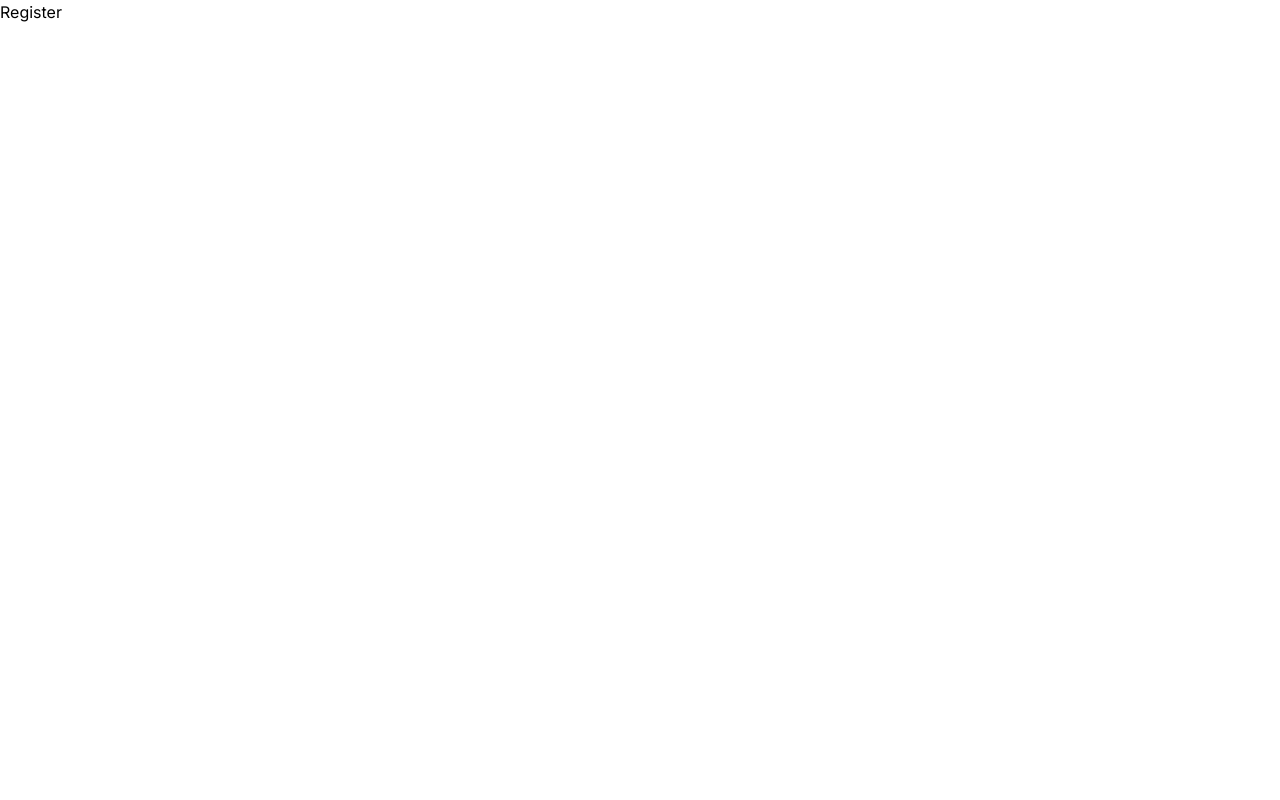
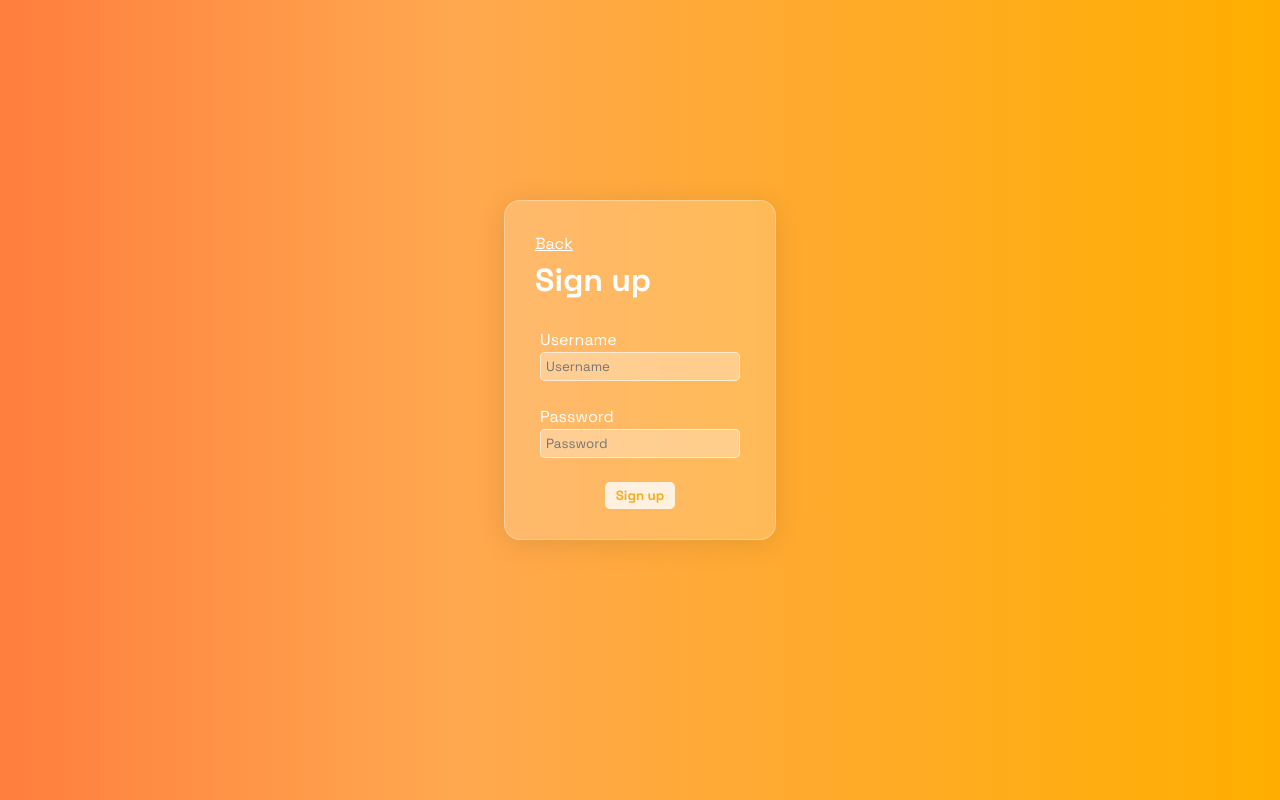
Before and after one commit to xegativ/mySips, a React (Vite) app in the folder mySips/: page /register in a window 1280 px wide. Built offline with nearby package versions, Linux system fonts and the light colour scheme; a web font is replaced by a local one.

Commit message:
Changed styling

```diff
--- a/mySips/src/index.css
+++ b/mySips/src/index.css
@@ -455,7 +455,7 @@ h1 {
 
     position: relative;
 
-    padding-top: 20vh;
+    padding-top: 18vh;
     width: 100%;
 }
 
@@ -633,6 +633,8 @@ h1 {
     border: 1px solid rgba(255, 255, 255, 0.585);
 
     padding: 5px;
+
+    font-family: "Space Grotesk", sans-serif;
 }
 
 #form-submit {
--- a/mySips/src/routes/Login.tsx
+++ b/mySips/src/routes/Login.tsx
@@ -6,7 +6,7 @@ function Login() {
                 <NavLink id="login-back" to={"/"}>
                     Back
                 </NavLink>
-                <h1>mySips Login</h1>
+                <h1>Login</h1>
                 <form>
                     <br></br>
                     <label>Username</label>
--- a/mySips/src/routes/Register.tsx
+++ b/mySips/src/routes/Register.tsx
@@ -1,5 +1,25 @@
+import { NavLink } from "react-router-dom";
 function Register() {
-    return <div>Register</div>;
+    return (
+        <div id="login-wrap">
+            <div id="form-wrap">
+                <NavLink id="login-back" to={"/"}>
+                    Back
+                </NavLink>
+                <h1>Sign up</h1>
+                <form>
+                    <br></br>
+                    <label>Username</label>
+                    <input placeholder="Username"></input>
+                    <br></br>
+                    <label>Password</label>
+                    <input placeholder="Password"></input>
+                    <br></br>
+                    <button id="form-submit">Sign up</button>
+                </form>
+            </div>
+        </div>
+    );
 }
 
 export default Register;
```
